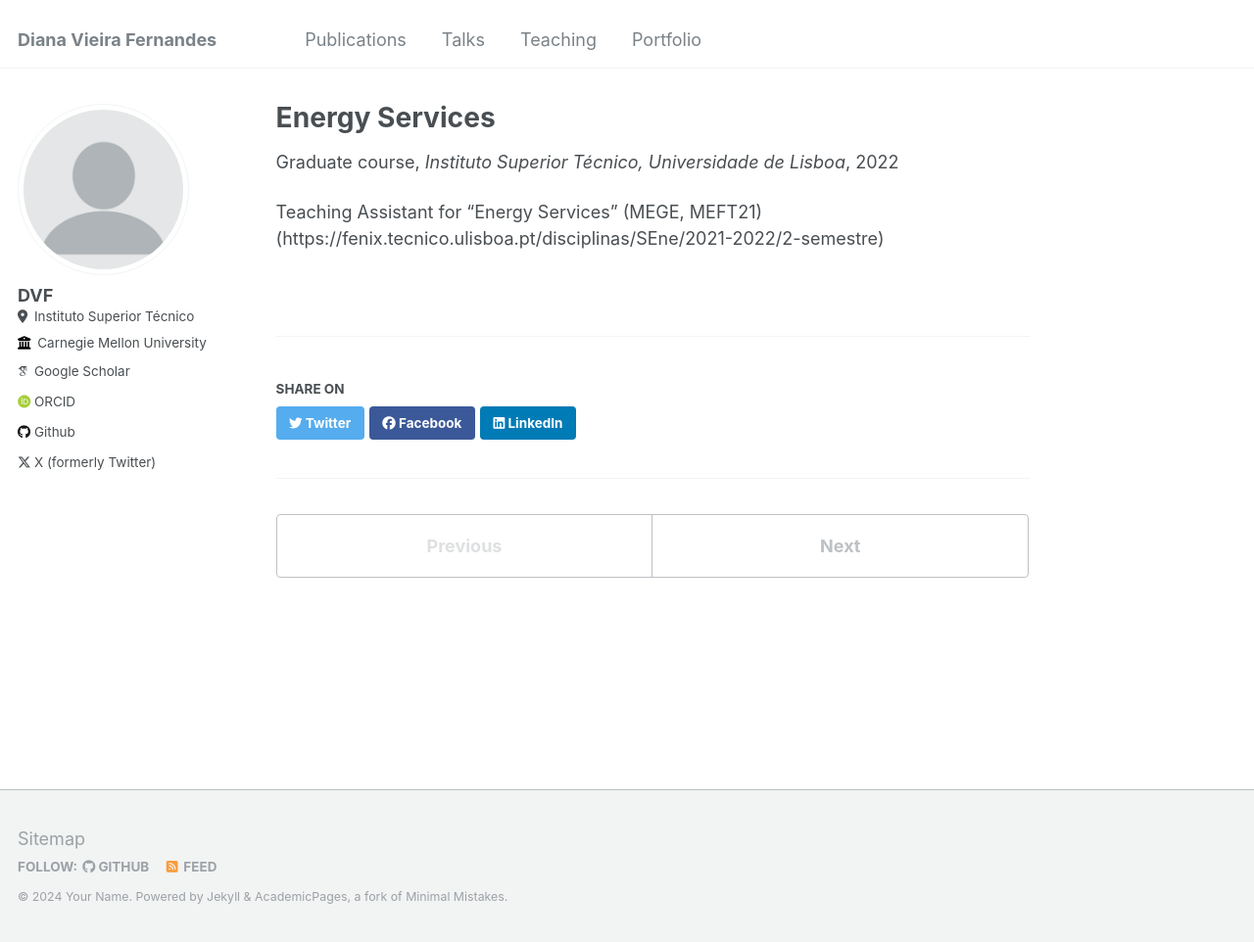
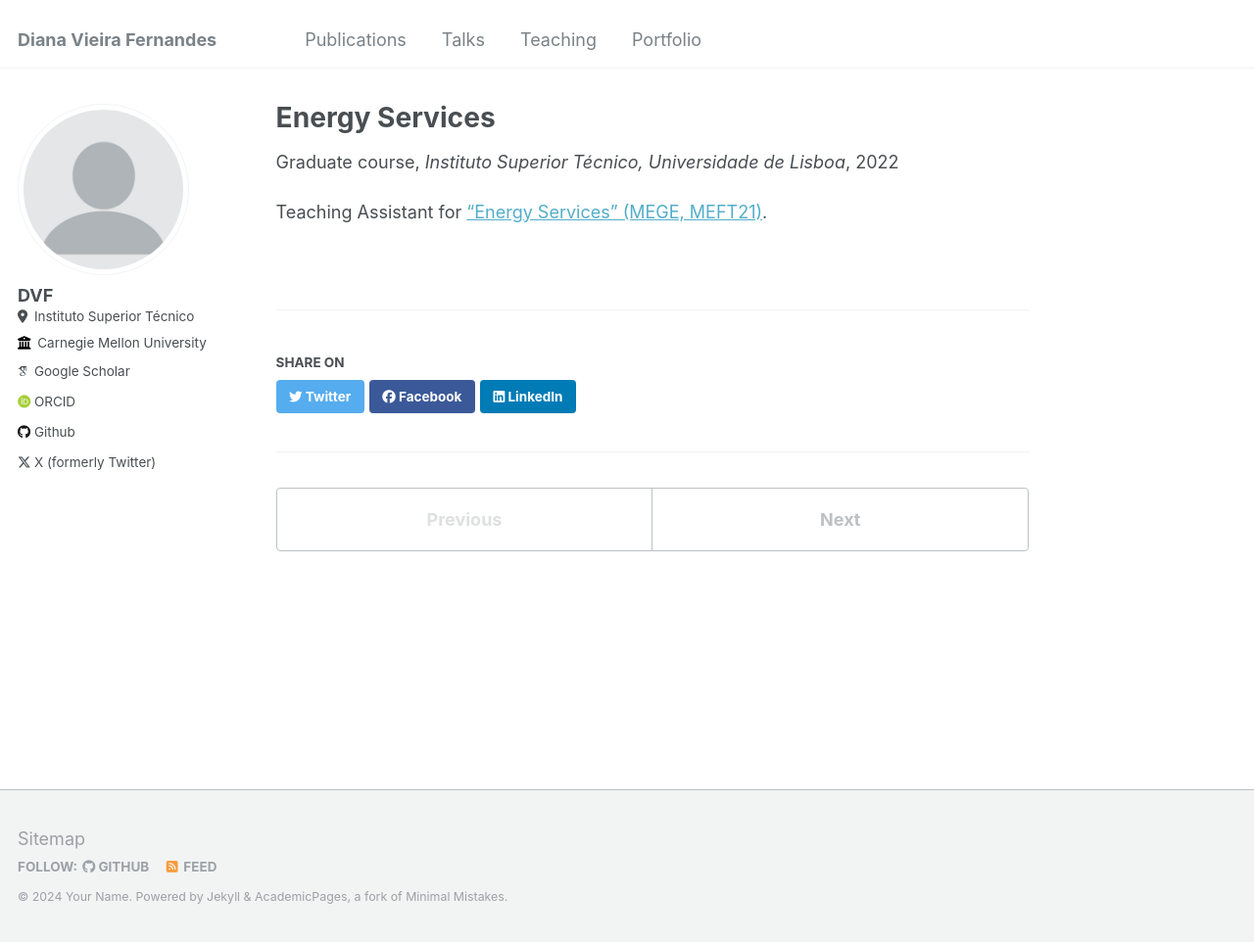
Before and after one commit to d-vf/d-vf.github.io, a Jekyll site: the page built from _teaching/2015-spring-teaching-2.md, in a window 1280 px wide and 962 px high. Shown: the whole window at 98% size. Built offline with Jekyll 4.4.1, drawn with Linux system fonts in a browser that asks for light colours; some web fonts are replaced.

Commit message:
Update 2015-spring-teaching-2.md

```diff
--- a/_teaching/2015-spring-teaching-2.md
+++ b/_teaching/2015-spring-teaching-2.md
@@ -8,4 +8,4 @@ date: 2022-01-01
 location: "Lisboa, Portugal "
 ---
 
-Teaching Assistant for “Energy Services” (MEGE, MEFT21)(https://fenix.tecnico.ulisboa.pt/disciplinas/SEne/2021-2022/2-semestre)
+Teaching Assistant for [“Energy Services” (MEGE, MEFT21)](https://fenix.tecnico.ulisboa.pt/disciplinas/SEne/2021-2022/2-semestre).
```
